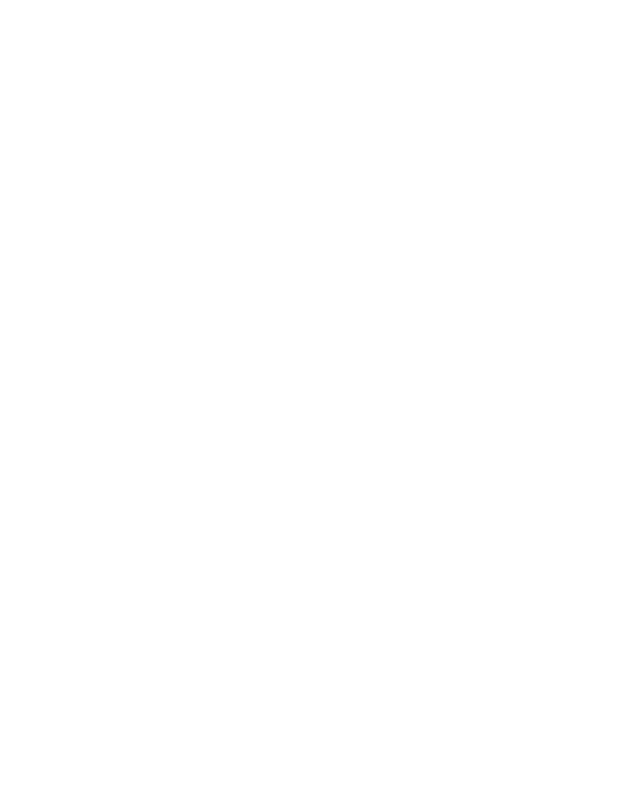
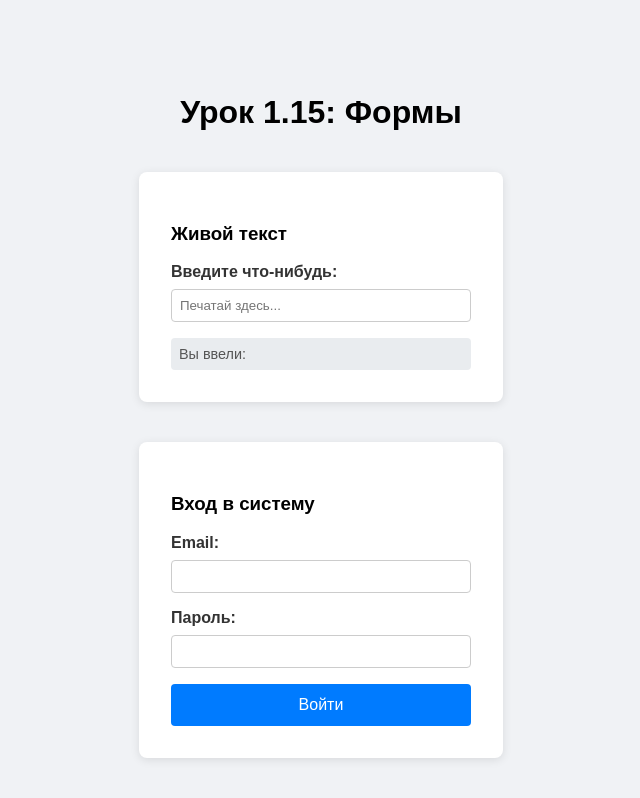
Before and after one commit to RuslanChekhuta/my-app-2026, a React (Vite) app: page / in a window 1280 px wide. Shown: the whole page, without its empty margins (319-959 px from the left). Built offline with nearby package versions, Linux system fonts and the light colour scheme.

Commit message:
урок 1.15

```diff
--- a/src/App.jsx
+++ b/src/App.jsx
@@ -1,5 +1,24 @@
+import EchoInput from "./components/EchoInput";
+import LoginForm from "./components/LoginForm";
+
 function App() {
-  return <></>;
+  return (
+    <div
+      style={{
+        display: "flex",
+        flexDirection: "column",
+        alignItems: "center",
+        gap: "20px",
+        paddingTop: "50px",
+      }}
+    >
+      <h1>Урок 1.15: Формы</h1>
+
+      {/* Рендерим компоненты */}
+      <EchoInput />
+      <LoginForm />
+    </div>
+  );
 }
 
 export default App;
--- /dev/null
+++ b/src/components/EchoInput.jsx
@@ -0,0 +1,28 @@
+import React, { useState } from "react";
+
+const EchoInput = () => {
+  const [text, setText] = useState("");
+
+  const handleChange = (event) => {
+    setText(event.target.value);
+  };
+
+  return (
+    <div className="card">
+      <h3>Живой текст</h3>
+      <div className="input-group">
+        <label htmlFor="other">Введите что-нибудь:</label>
+        <input
+          type="text"
+          placeholder="Печатай здесь..."
+          id="other"
+          onChange={handleChange}
+          value={text}
+        />
+      </div>
+      <div className="preview">Вы ввели: {text}</div>
+    </div>
+  );
+};
+
+export default EchoInput;
--- /dev/null
+++ b/src/components/LoginForm.jsx
@@ -0,0 +1,43 @@
+import React, { useState } from "react";
+
+const LoginForm = () => {
+  const [email, setEmail] = useState("");
+
+  const [password, setPassword] = useState("");
+
+  const handleSubmit = (e) => {
+    e.preventDefault();
+    alert(`Вход выполнен: ${email}`);
+  };
+
+  return (
+    <div className="card">
+      <h3>Вход в систему</h3>
+      <form onSubmit={handleSubmit}>
+        <div className="input-group">
+          <label htmlFor="email">Email:</label>
+          <input
+            value={email}
+            onChange={(e) => setEmail(e.target.value)}
+            id="email"
+            type="email"
+          />
+        </div>
+
+        <div className="input-group">
+          <label htmlFor="pass">Пароль:</label>
+          <input
+            value={password}
+            onChange={(e) => setPassword(e.target.value)}
+            id="pass"
+            type="password"
+          />
+        </div>
+
+        <button type="submit">Войти</button>
+      </form>
+    </div>
+  );
+};
+
+export default LoginForm;
--- a/src/index.css
+++ b/src/index.css
@@ -0,0 +1,61 @@
+body {
+  font-family: sans-serif;
+  background-color: #f0f2f5;
+  display: flex;
+  justify-content: center;
+  align-items: center;
+  min-height: 100vh;
+  margin: 0;
+}
+
+.card {
+  background: white;
+  padding: 2rem;
+  border-radius: 8px;
+  box-shadow: 0 2px 10px rgba(0,0,0,0.1);
+  margin-bottom: 20px;
+  width: 300px;
+}
+
+.input-group {
+  margin-bottom: 1rem;
+}
+
+label {
+  display: block;
+  margin-bottom: 0.5rem;
+  font-weight: bold;
+  color: #333;
+}
+
+input {
+  width: 100%;
+  padding: 0.5rem;
+  border: 1px solid #ccc;
+  border-radius: 4px;
+  box-sizing: border-box; /* Важно для padding */
+}
+
+button {
+  width: 100%;
+  padding: 0.75rem;
+  background-color: #007bff;
+  color: white;
+  border: none;
+  border-radius: 4px;
+  cursor: pointer;
+  font-size: 1rem;
+}
+
+button:hover {
+  background-color: #0056b3;
+}
+
+.preview {
+  margin-top: 1rem;
+  padding: 0.5rem;
+  background: #e9ecef;
+  border-radius: 4px;
+  color: #555;
+  font-size: 0.9rem;
+}
```
Also changed, not shown: 1 other file (tests, documents, lock files or other folders).
